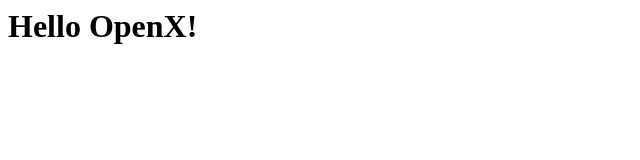
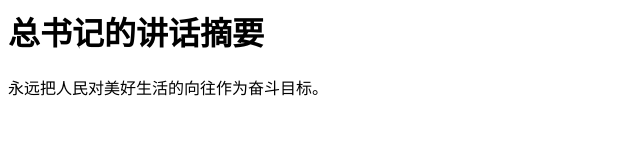
Before and after one commit to zhangqhai/zhangqhai.github.io, a plain HTML site: page index.html in a window 1280 px wide. Shown: the whole page, without its empty margins (0-640 px from the left). Drawn offline with Linux system fonts and the light colour scheme.

Commit message:
update index.html

```diff
--- a/index.html
+++ b/index.html
@@ -1 +1,2 @@
-<h1>Hello OpenX!</h1>
+<h1>总书记的讲话摘要</h1>
+<p>永远把人民对美好生活的向往作为奋斗目标。</p>
```
